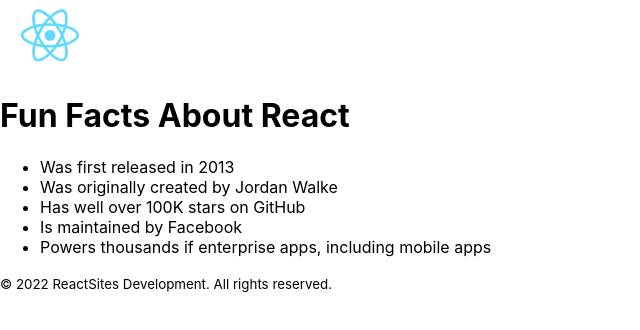
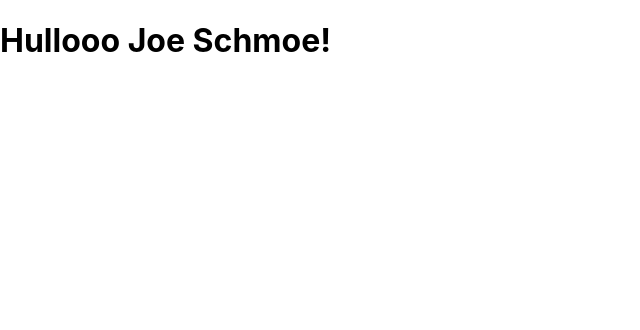
Before and after one commit to mmahgoub/freeCodeCampReactCourse, a React (Create React App) app: page / in a window 1280 px wide. Shown: the top 330 px of the page, without its empty margins (0-640 px from the left). Built offline with nearby package versions, Linux system fonts and the light colour scheme.

Commit message:
begining props

```diff
--- a/src/Page.js
+++ b/src/Page.js
@@ -1,25 +1,12 @@
 import logo from './logo.svg';
 
 function Page() {
+
+    const firstName = "Joe"
+    const lastName = "Schmoe"
+
   return (
-    <div>
-        <header>
-            <nav>
-                <img style={{width: "100px"}} src={logo} alt="" />
-            </nav>
-        </header>
-        <h1>Fun Facts About React</h1>
-            <ul>
-                <li>Was first released in 2013</li>
-                <li>Was originally created by Jordan Walke</li>
-                <li>Has well over 100K stars on GitHub</li>
-                <li>Is maintained by Facebook</li>
-                <li>Powers thousands if enterprise apps, including mobile apps</li>
-            </ul>
-        <footer>
-            <small>&copy; 2022 ReactSites Development. All rights reserved.</small>
-        </footer>
-    </div>
+    <h1>Hullooo {firstName} {lastName}!</h1>
   )
 }
 
```
